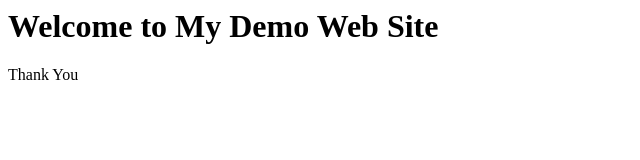
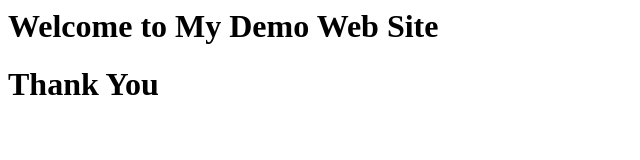
Before and after one commit to manojkusingh2022/WebAppRepo, a plain HTML site: page index.html in a window 1280 px wide. Shown: the whole page, without its empty margins (0-640 px from the left). Drawn offline with Linux system fonts and the light colour scheme.

Commit message:
Update index.html

```diff
--- a/index.html
+++ b/index.html
@@ -1,6 +1,6 @@
 <html>
 <body>
 <h1>Welcome to My Demo Web Site</h1>
-  Thank You
+  <h1>Thank You</h1>
 </body>
 </html>
```
